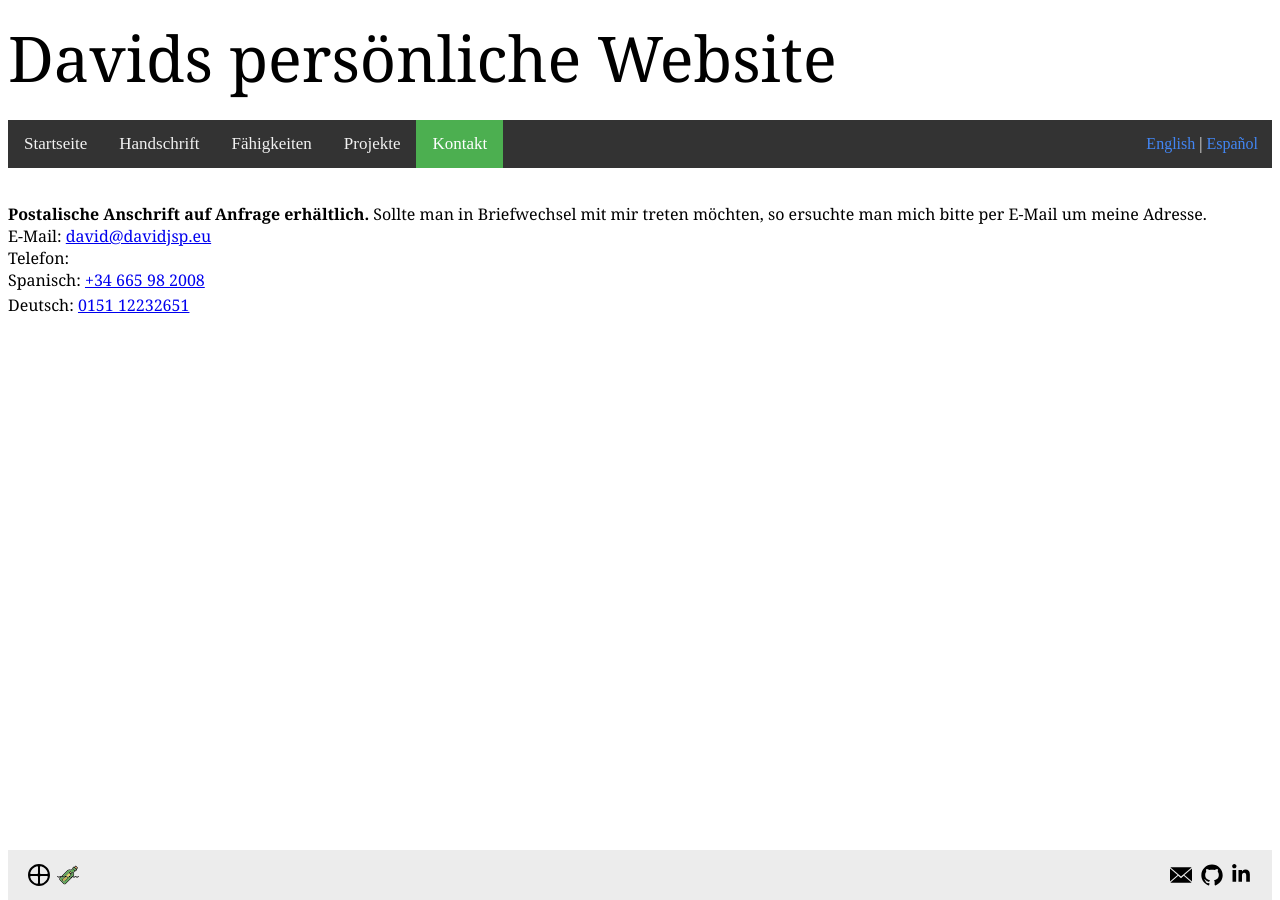
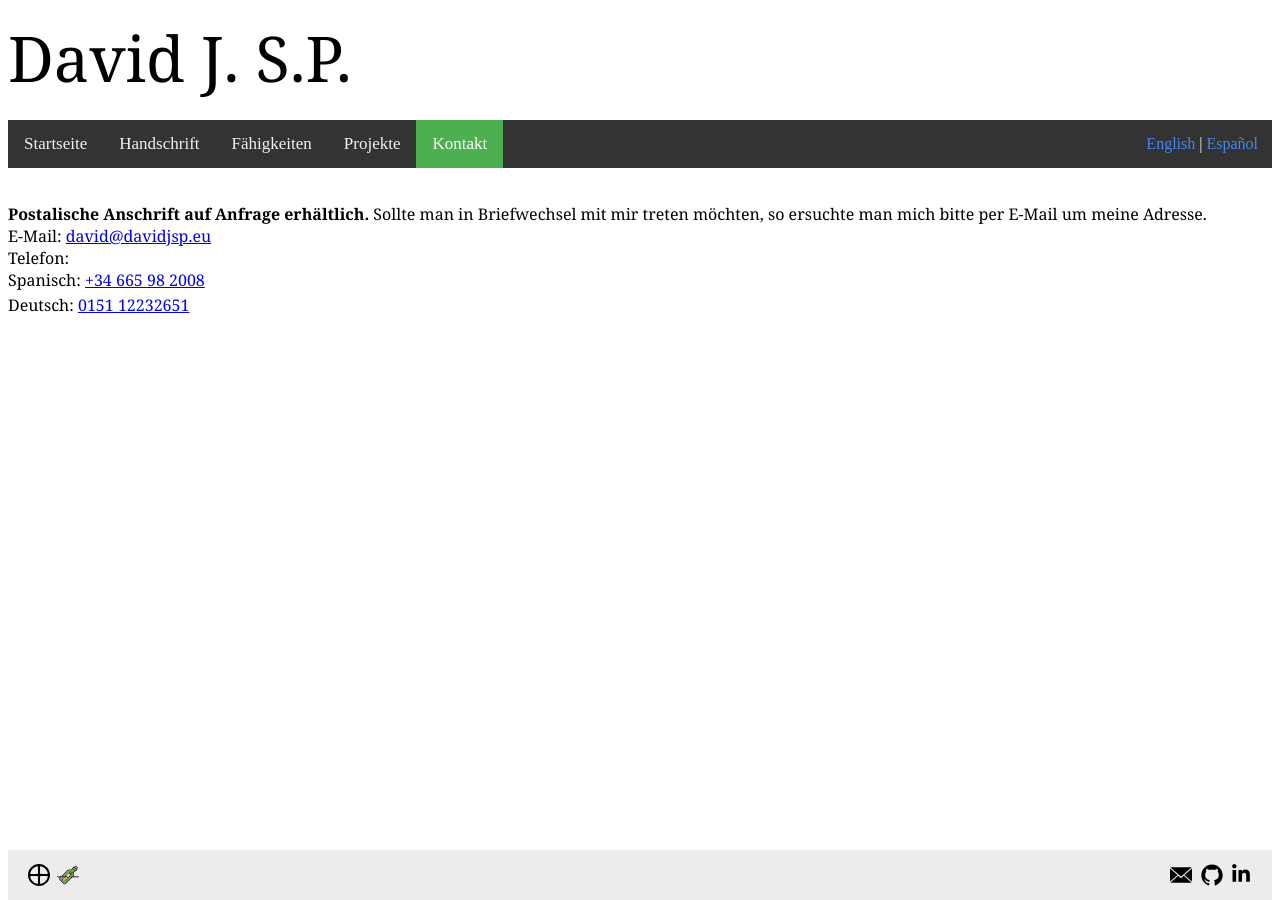
Before and after one commit to kalrish/website, a Jekyll site: the page built from de/contact.html, in a window 1280 px wide. Built offline with Jekyll 4.4.1, drawn with Linux system fonts in a browser that asks for light colours.

Commit message:
Use my name as the site's title
... instead of a language-dependent title.

```diff
--- a/_config.yml
+++ b/_config.yml
@@ -6,7 +6,6 @@ defaults:
             layout: "default"
             lang: "de"
             language: "german"
-            versiontitle: "Davids persönliche Website"
     -
         scope:
             path: "en"
@@ -14,7 +13,6 @@ defaults:
             layout: "default"
             lang: "en"
             language: "english"
-            versiontitle: "David's personal website"
     -
         scope:
             path: "es"
@@ -22,7 +20,6 @@ defaults:
             layout: "default"
             lang: "es"
             language: "spanish"
-            versiontitle: "Sitio web de David"
 
 # Build settings
 compress_html:
--- a/_layouts/default.html
+++ b/_layouts/default.html
@@ -5,7 +5,7 @@ layout: compress
 <html lang="{{ page.lang }}">
 	<head>
 		<meta name="viewport" content="width=device-width, initial-scale=1">
-		<title>{{ page.versiontitle }} | {{ page.title }}</title>
+		<title>David J. S.P. | {{ page.title }}</title>
 		<link rel="icon" type="image/png" href="/assets/favicon.png">
 		<style>
 			{%- capture css -%}
@@ -18,7 +18,7 @@ layout: compress
 		</style>
 	</head>
 	<body>
-		<h1 id="site-title"><a href="home">{{ page.versiontitle }}</a></h1>
+		<h1 id="site-title"><a href="home">David J. S.P.</a></h1>
 		<header id="topnavibar">
 			<nav id="navigation">
 				{% for item in site.data.pages[page.language] %}<a {% unless item.url %}{% if item.permasub == page.permasub %}class="active"{% endif %} href="/{{page.lang}}/{{ item.permasub }}"{% else %}href="{{ item.url }}"{% endunless %}>{{ item.title }}</a>{% endfor %}
```
